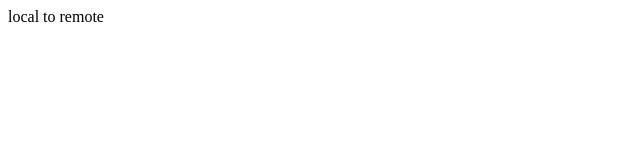
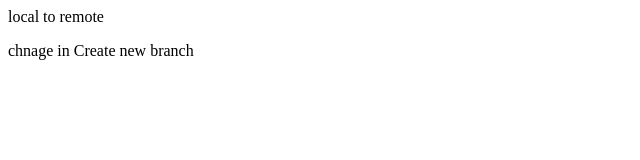
Before and after one commit to negiankush613/localrepo, a plain HTML site: page index.html in a window 1280 px wide. Shown: the whole page, without its empty margins (0-640 px from the left). Drawn offline with Linux system fonts and the light colour scheme.

Commit message:
add text in new branch

```diff
--- a/index.html
+++ b/index.html
@@ -1 +1,2 @@
 <p>local to remote</p>
+<p>chnage in Create new branch</p>
```
